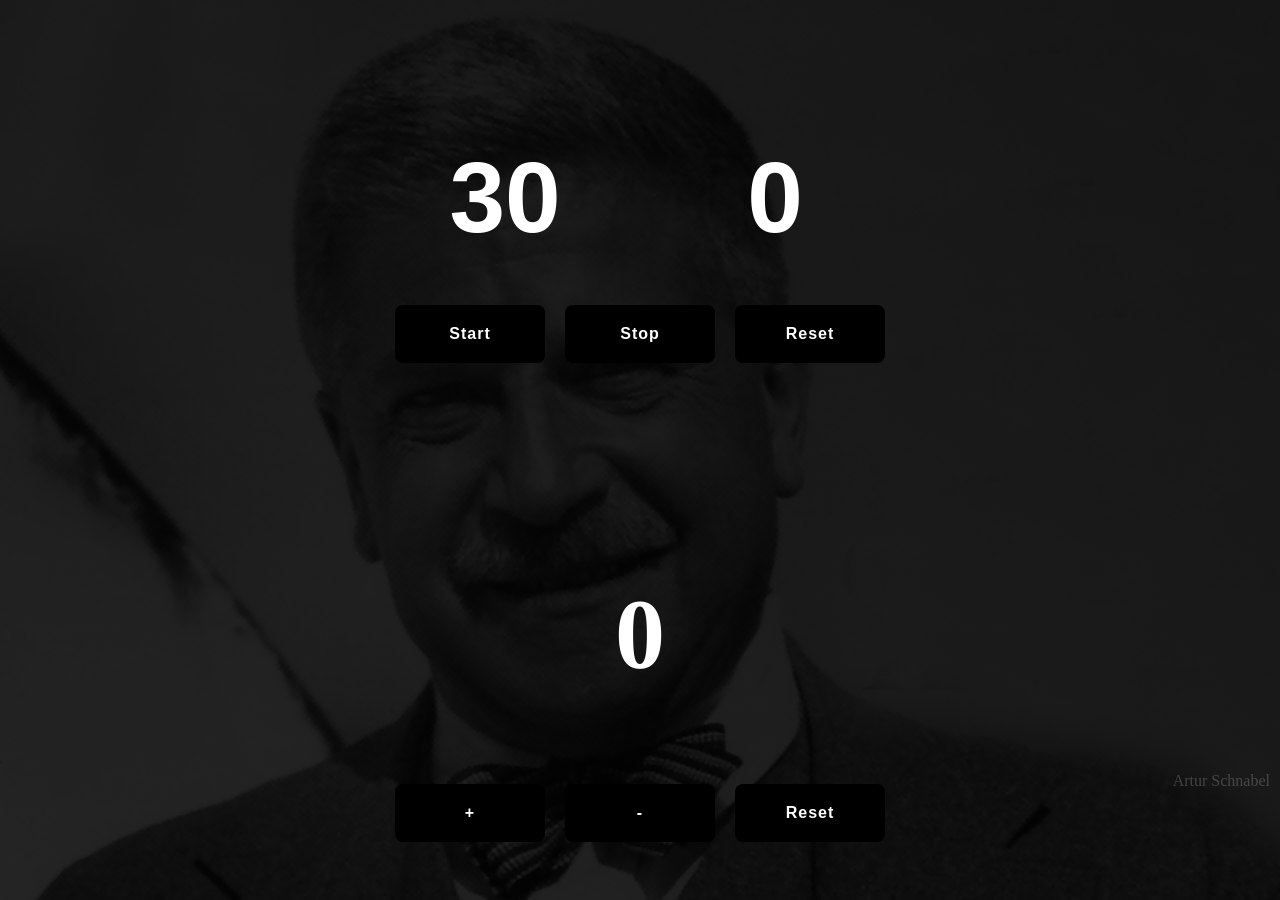
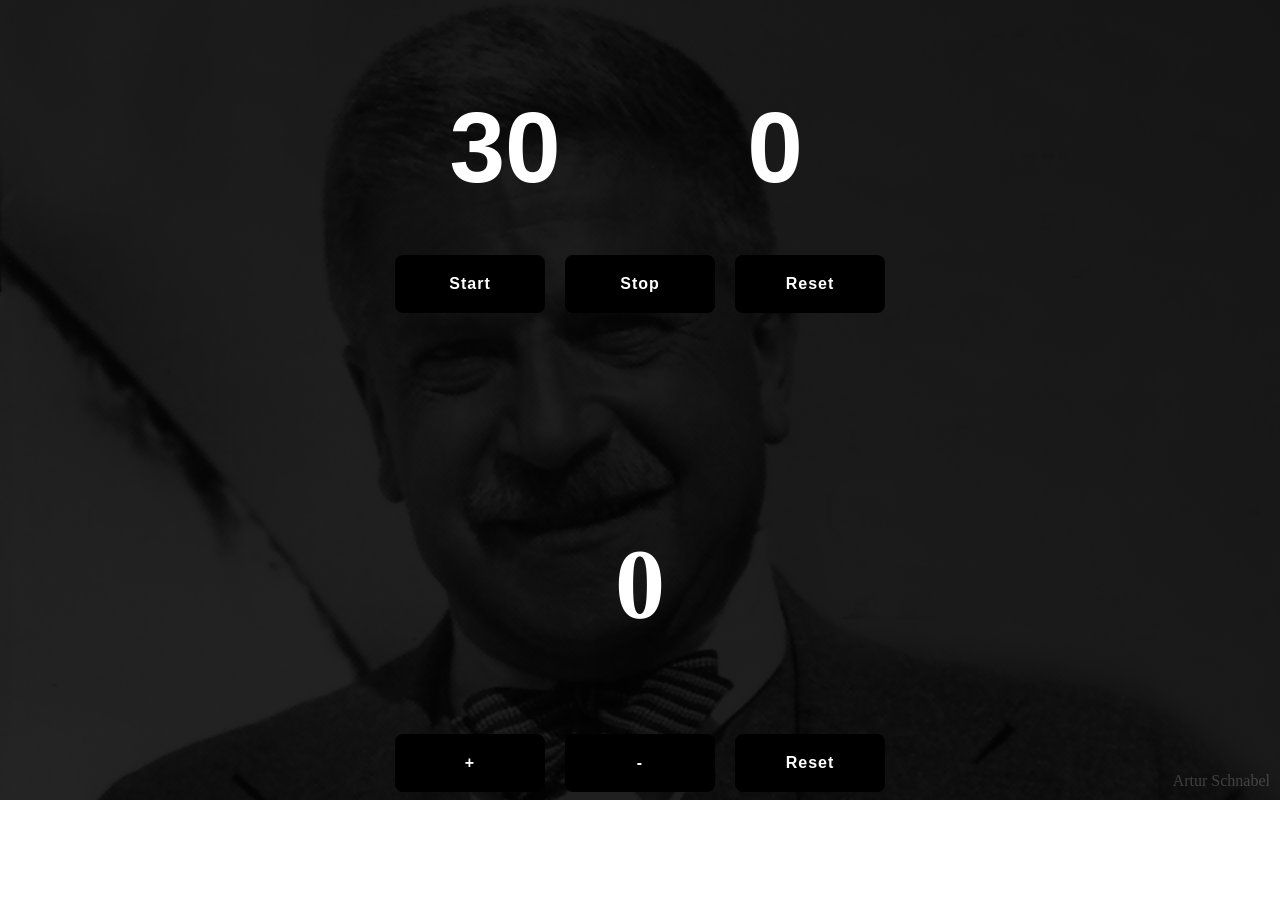
Before and after one commit to rajascript/beathoven, a Next.js app: page / in a window 1280 px wide. After the commit the page ends 802 px from the top, so only its background shows below. Built offline with nearby package versions, Linux system fonts and the light colour scheme.

Commit message:
removed body pading

```diff
--- a/pages/index.tsx
+++ b/pages/index.tsx
@@ -74,7 +74,6 @@ export default function Homepage({  }: InferGetStaticPropsType<typeof getStaticP
           backgroundPosition: "center",
           display:"flex",
           flexDirection: "column",
-          padding: "50px 0",
           transition: "background-image 0.7s ease-in-out",
         }}>
            <div
```
